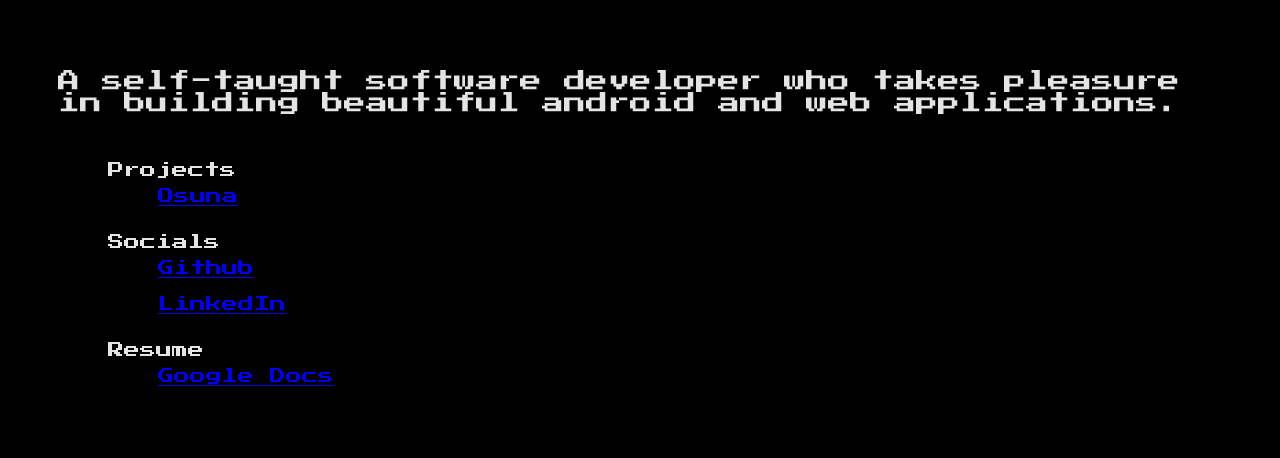
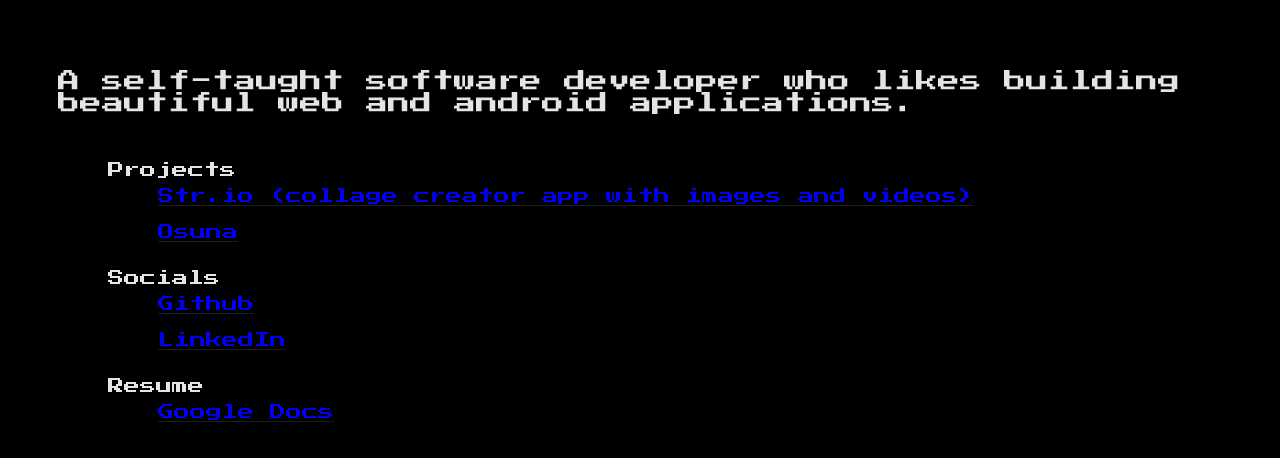
Before and after one commit to bikraman/bikraman.github.io, a plain HTML site: page index.html in a window 1280 px wide. Shown: the part 196-654 px from the top of the page. Drawn offline with Linux system fonts and the light colour scheme; a web font is replaced by a local one.

Commit message:
added strio project

```diff
--- a/index.html
+++ b/index.html
@@ -1,7 +1,7 @@
 <!DOCTYPE html>
 
 <head>
-    <title>beniezsche</title>
+    <title>Bikraman's Site</title>
     <link rel="preconnect" href="https://fonts.googleapis.com">
     <link rel="preconnect" href="https://fonts.gstatic.com" crossorigin>
     <link href="https://fonts.googleapis.com/css2?family=Caprasimo&display=swap" rel="stylesheet">
@@ -22,14 +22,14 @@
     <p id="heading">Hi, I'm Bikraman.</p>
 
     <div class="subheading">
-        <p>A self-taught software developer who takes pleasure in building beautiful android and web applications.</p>
+        <p>A self-taught software developer who likes building beautiful web and android applications.</p>
     </div>
 
     <div class="about">
-
         <ul style="list-style-type:none;">
             <li>Projects
                 <ul style="list-style-type:none;">
+                    <li><a href="https://striocollage.netlify.app/">Str.io (collage creator app with images and videos)</a></li>
                     <li><a href="https://play.google.com/store/apps/details?id=i.am.frustrated&hl=en_IN&gl=US">Osuna</a></li>
                 </ul>
             </li>
```
